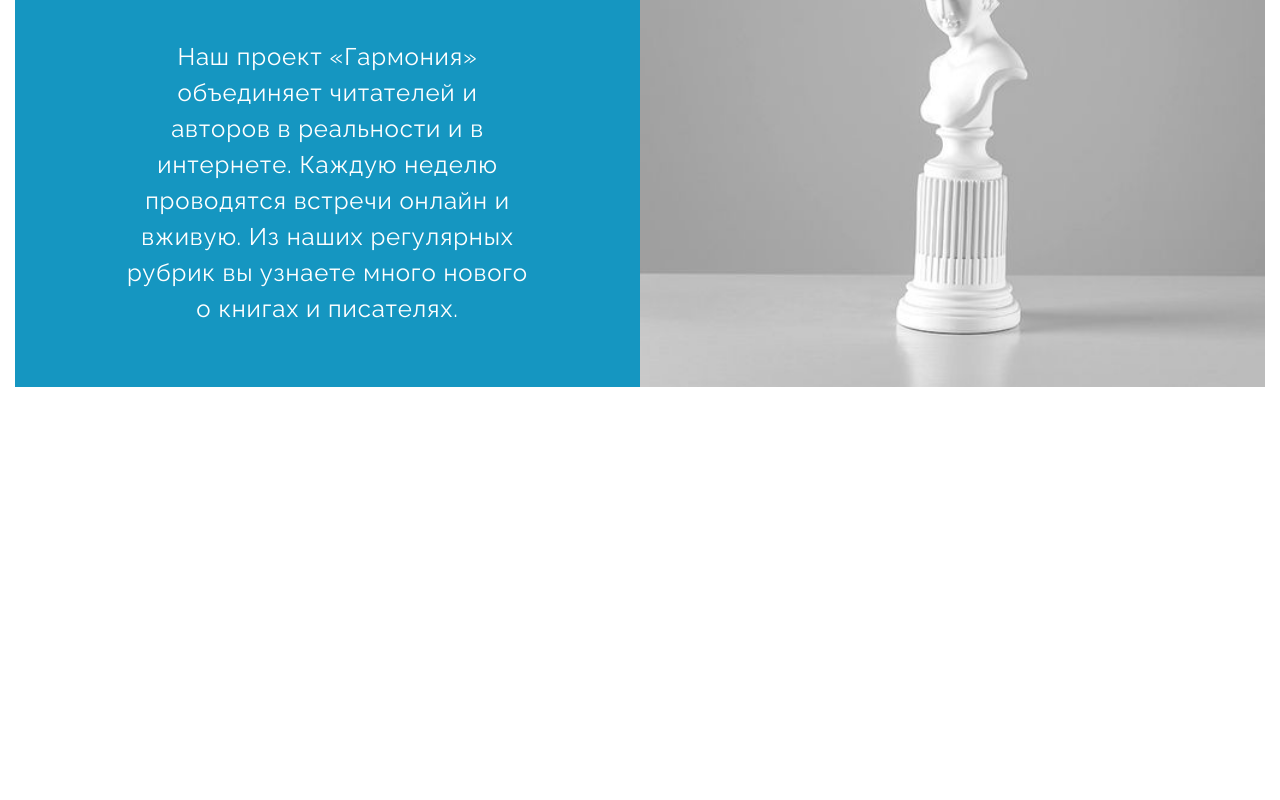
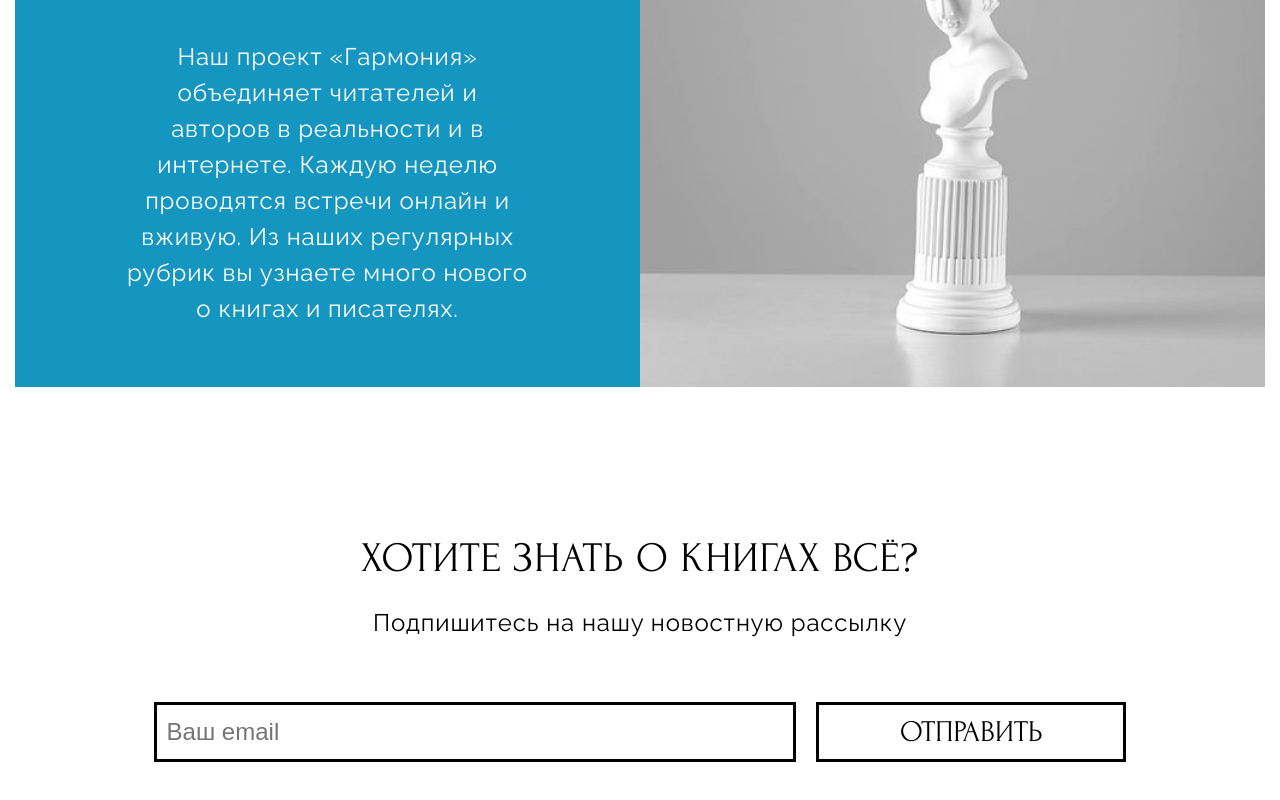
Before and after one commit to milenairon/Vue-books, a Vue app: page / in a window 1280 px wide. Shown: the part 1835-2635 px from the top of the page. Before the commit the page ends 2362 px from the top, so only its background shows below. Built offline with nearby package versions, Linux system fonts and the light colour scheme.

Commit message:
feat: form

```diff
--- a/src/assets/styles/components/form.css
+++ b/src/assets/styles/components/form.css
@@ -1,3 +1,42 @@
-* {
-    color: red;
+.form {}
+
+.form__container {
+    display: flex;
+    flex-direction: column;
+    align-items: center;
+    gap: 15px;
 }
+
+.form__title {
+    margin: 0;
+}
+
+.form__subtitle {
+    margin: 0;
+}
+
+.form__form {
+    margin-top: 3.8rem;
+    width: 76%;
+}
+
+.form__box {
+    display: flex;
+    justify-content: center;
+    gap: 20px;
+    margin-bottom: 10px;
+    width: 100%;
+}
+
+.form__input {
+    padding: 10px;
+    height: 60px;
+    max-width: 750px;
+    outline: none;
+    flex: 1 1 auto;
+}
+
+.form__button {
+    height: 60px;
+    width: 310px;
+}
--- a/src/assets/styles/config/base.css
+++ b/src/assets/styles/config/base.css
@@ -87,6 +87,18 @@ section {
     position: relative;
 }
 
+input {
+    border: 3px solid #000;
+    font-size: 2rem;
+    line-height: 1.5;
+    color: #000;
+}
+
+input::placeholder {
+    font-size: 2rem;
+    line-height: 1.5;
+}
+
 input:focus {
     border-color: #1596C1;
 }
@@ -94,6 +106,16 @@ input:focus {
 input:focus-visible {
     outline: none;
     text-indent: 5px;
+}
+
+.input-error {
+    border-color: red;
+    color: red;
+}
+
+.error-message {
+  color: red;
+  font-size: 1.5rem;
 }
 
 .main {
@@ -158,15 +180,16 @@ input:focus-visible {
 @media (any-hover: hover) {
     .btn:hover {
         text-decoration: none;
-        border-color: #fff;
+        border: none;
         color: #FFF;
         background-color: #1596C1;
     }
 }
 
-.btn_inactive {
+.btn:disabled {
     pointer-events: none;
     opacity: 0.5;
+    background-color: #999;
 }
 
 .link {
--- a/src/components/Form.vue
+++ b/src/components/Form.vue
@@ -1,3 +1,74 @@
 <template>
+  <section class="form">
+    <div class="form__container">
+      <h2 class="form__title text text_l">Хотите знать о книгах всё?</h2>
+      <p class="form__subtitle text">Подпишитесь на нашу новостную рассылку</p>
+      <form class="form__form" @submit.prevent="handleSubmit" novalidate>
+        <div class="form__box">
+        <input
+          type="email"
+          class="form__input"
+          placeholder="Ваш email"
+          v-model="email"
+          :class="{ 'input-error': emailError }"
+        />
+        <button type="submit" class="form__button btn" :disabled="isSubmitting">
+          {{ isSubmitting ? "Отправка..." : "Отправить" }}
+        </button>
+        </div>
+        <span v-if="emailError" class="form__error-message error-message">{{ emailError }}</span>
+      </form>
+    </div>
+  </section>
+</template>
 
-</template>
+<script>
+export default {
+  data() {
+    return {
+      email: "",
+      emailError: null,
+      isSubmitting: false,
+    };
+  },
+  methods: {
+    validateEmail() {
+      if (!this.email) {
+        this.emailError = "Пожалуйста, введите email";
+        return false;
+      }
+
+      const emailRegex = /^[^\s@]+@[^\s@]+\.[^\s@]+$/;
+      if (!emailRegex.test(this.email)) {
+        this.emailError = "Пожалуйста, введите корректный email";
+        return false;
+      } else {
+        this.emailError = null;
+        return true;
+      }
+    },
+    async handleSubmit() {
+      if (!this.validateEmail()) {
+        return;
+      }
+
+      this.isSubmitting = true;
+      try {
+        // Дальнейшие улучшения кода: отправка данных на сервер (fetch или axios)
+        // console.log("Отправка email:", this.email);
+
+        // Имитация отправки данных
+        await new Promise((resolve) => setTimeout(resolve, 1000));
+
+        alert("Спасибо за подписку!");
+        this.email = "";
+      } catch (error) {
+        console.error("Ошибка при отправке:", error);
+        alert("Произошла ошибка при отправке. Попробуйте?, пожалуйста, позже.");
+      } finally {
+        this.isSubmitting = false;
+      }
+    },
+  },
+};
+</script>
```
